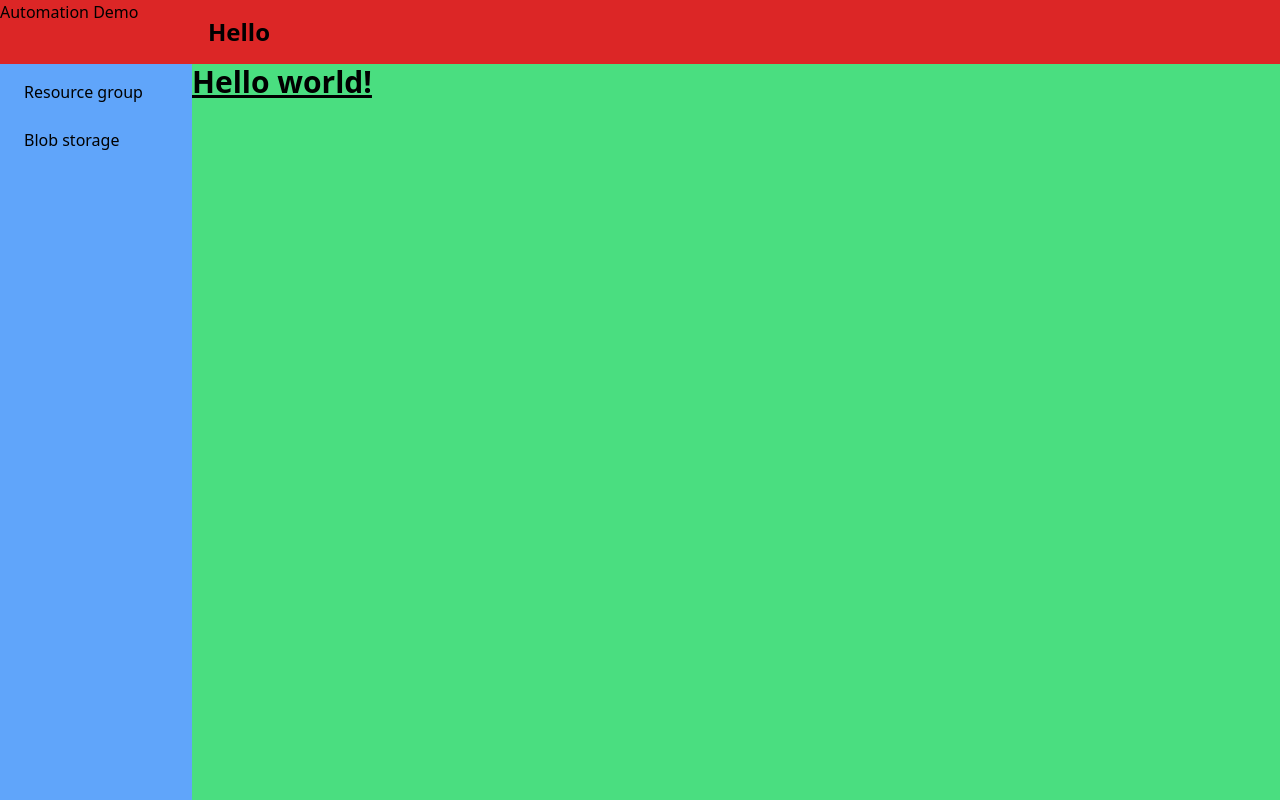
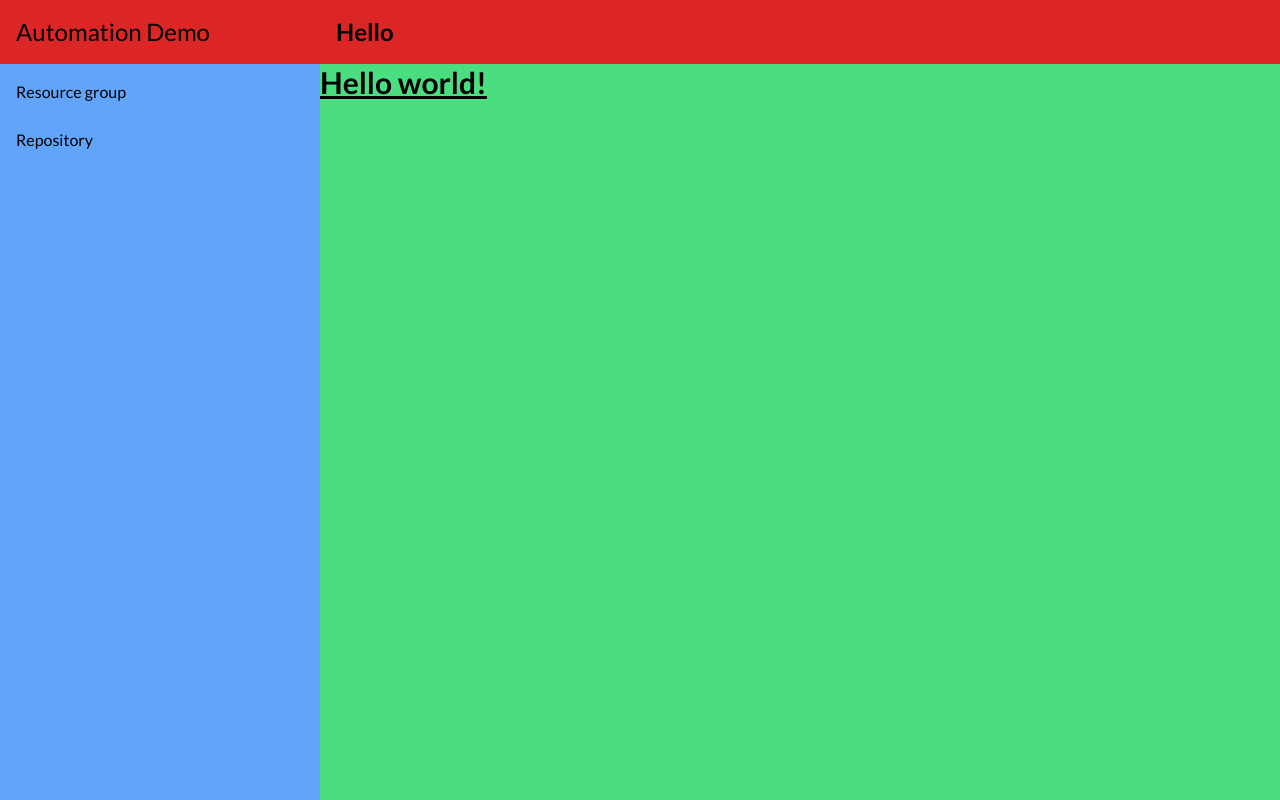
Before and after one commit to mastoj/pulumi-automation-demo, a Next.js app: page / in a window 1280 px wide. Built offline with nearby package versions, Linux system fonts and the light colour scheme.

Commit message:
Add some fonts and menu

```diff
--- a/components/Layout.tsx
+++ b/components/Layout.tsx
@@ -12,6 +12,7 @@ import {
     HiX,
     HiOutlineSearch,
 } from "react-icons/hi";
+import { GiHamburgerMenu } from "react-icons/gi";
 
 export interface LayoutProps {
     title: string;
@@ -22,17 +23,32 @@ export default function Layout({ children, title }: LayoutProps) {
 
     return (
         <>
-            <div className="flex overflow-hidden h-screen">
-                <aside className="flex-row w-48">
-                    <div className="h-16 bg-red-600">Automation Demo</div>
-                    <nav className="bg-blue-400 flex-1 h-full space-y-2 pt-2 px-2">
-                        <a className="flex py-2 px-4 rounded-md hover:bg-blue-700" href="#">Resource group</a>
-                        <a className="flex py-2 px-4 rounded-md hover:bg-blue-700" href="#">Blob storage</a>
+            <div className="flex-row sm:flex overflow-hidden h-screen">
+                <aside className="flex-row w-full sm:max-w-xs">
+                    <div className="h-16 bg-red-600 px-4 flex items-center gap-2">
+                        <button onClick={() => setSidebarOpen(s => !s)} className="sm:hidden">
+                            <GiHamburgerMenu size={32} />
+                        </button>
+                        <h1 className="text-2xl">
+                            Automation Demo
+                        </h1>
+                    </div>
+                    {
+                        sidebarOpen && (
+                            <nav className="bg-blue-400 flex-1 h-full space-y-2 px-2 py-2 sm:hidden">
+                                <a className="flex py-2 px-2 rounded-md hover:bg-blue-700" href="#">Resource group</a>
+                                <a className="flex py-2 px-2 rounded-md hover:bg-blue-700" href="#">Repository</a>
+                            </nav>
+                        )
+                    }
+                    <nav className="bg-blue-400 flex-1 h-full space-y-2 py-2 px-2 hidden sm:block">
+                        <a className="flex py-2 px-2 rounded-md hover:bg-blue-700" href="#">Resource group</a>
+                        <a className="flex py-2 px-2 rounded-md hover:bg-blue-700" href="#">Repository</a>
                     </nav>
                 </aside>
                 <main className="flex-row flex-1">
                     <header className="h-16 bg-red-600 z-50 p-4">
-                        <h1 className="font-bold text-2xl">{title}</h1>
+                        <h2 className="font-bold text-2xl">{title}</h2>
                     </header>
                     <div className="flex-1 h-screen overflow-hidden -mt-12 pt-12">
                         <div className="overflow-y-auto h-full bg-green-400">
--- a/pages/_document.tsx
+++ b/pages/_document.tsx
@@ -1,13 +1,17 @@
-import { Html, Head, Main, NextScript } from 'next/document'
+import { Html, Head, Main, NextScript } from "next/document";
 
 export default function Document() {
     return (
         <Html>
-      <Head />
+            <Head>
+                <link rel="preconnect" href="https://fonts.googleapis.com" />
+                <link rel="preconnect" href="https://fonts.gstatic.com" crossOrigin="" />
+                <link href="https://fonts.googleapis.com/css2?family=Lato:wght@400;700&display=swap" rel="stylesheet" />
+            </Head>
             <body className="overflow-hidden h-screen">
                 <Main />
                 <NextScript />
             </body>
         </Html>
-  )
+    );
 }
--- a/tailwind.config.js
+++ b/tailwind.config.js
@@ -1,10 +1,16 @@
+const defaultTheme = require('tailwindcss/defaultTheme')
+
 module.exports = {
     content: [
         "./pages/**/*.{js,ts,jsx,tsx}",
         "./components/**/*.{js,ts,jsx,tsx}",
     ],
     theme: {
-        extend: {},
+        extend: {
+            fontFamily: {
+                'sans': ['Lato', ...defaultTheme.fontFamily.sans],
+            }
+        },
     },
     plugins: [
         require('@tailwindcss/forms'),
```
Lines whose indentation alone changed are shown as unchanged.
